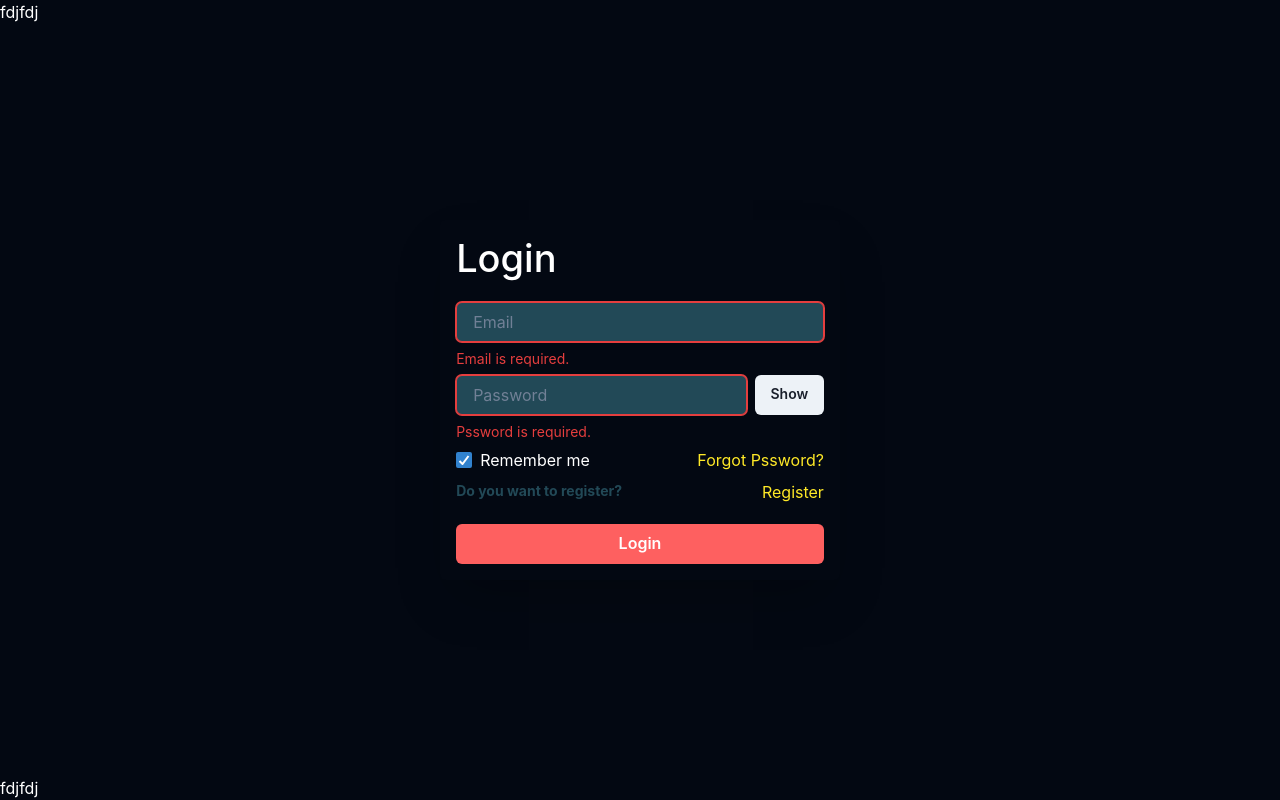
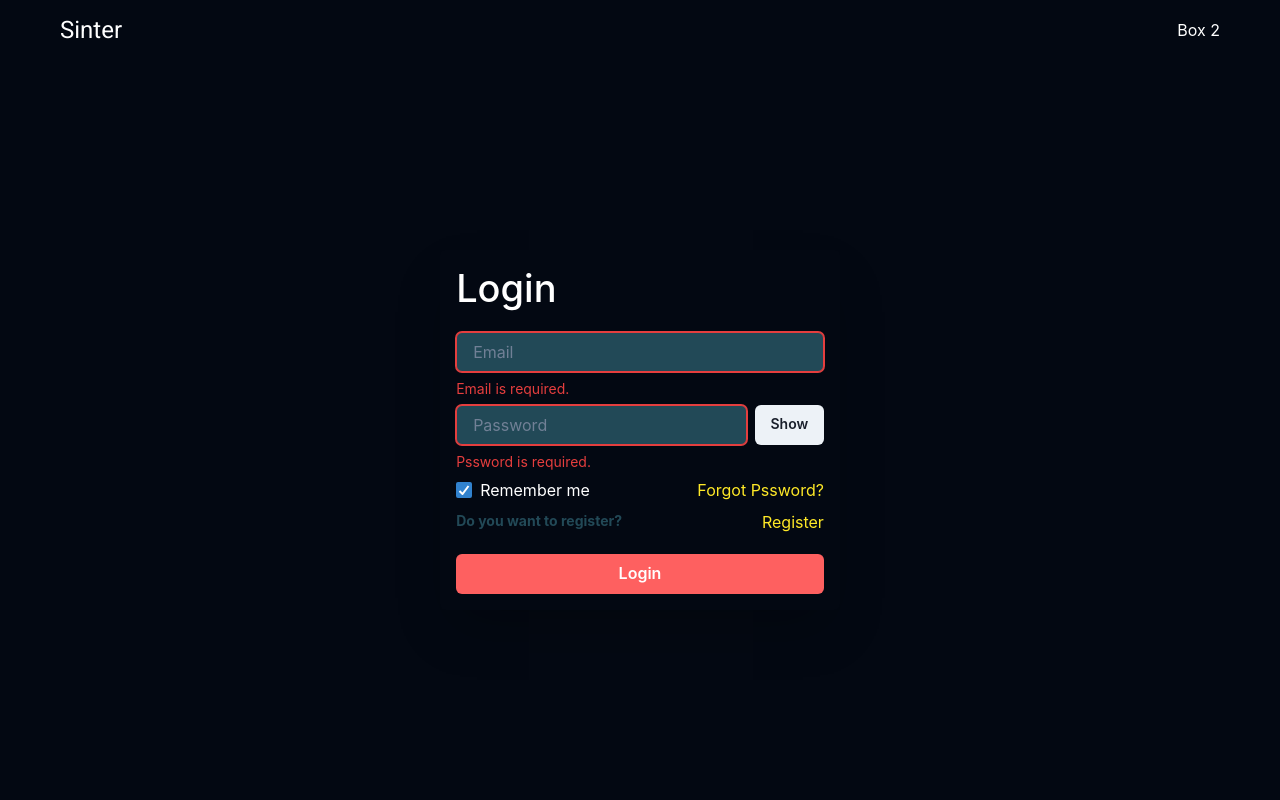
Before and after one commit to sufetter/sinter-metaverse, a Next.js app: page /login in a window 1280 px wide. Built offline with nearby package versions, Linux system fonts and the light colour scheme.

Commit message:
storage bug

```diff
--- a/components/LayoutCard.tsx
+++ b/components/LayoutCard.tsx
@@ -1,32 +1,56 @@
-import {Box, Flex, Stack, Spacer} from "@chakra-ui/react";
+import {Box, Flex, Stack, Spacer, Text} from "@chakra-ui/react";
+import Head from "next/head";
 
 type LayoutProps = {
   children: JSX.Element;
 };
 
+<link
+  href="https://fonts.googleapis.com/css?family=Roboto:100,100italic,300,300italic,regular,italic,500,500italic,700,700italic,900,900italic"
+  rel="stylesheet"
+/>;
+
 export default function LayoutCard({children}: LayoutProps) {
   return (
     <>
       {/* <Navbar /> */}
+      <Head>
+        <link
+          href="https://fonts.googleapis.com/css?family=Roboto:100,100italic,300,300italic,regular,italic,500,500italic,700,700italic,900,900italic"
+          rel="stylesheet"
+        />
+      </Head>
 
       <Flex bg="#030812" justify="center">
         <Flex
           direction="column"
-          // justify="space-between"
           bg="#030812"
           w="100%"
           maxW="1280px"
           minH="100vh"
         >
-          <Flex bg="#030812" color="white">
-            fdjfdj
+          <Flex
+            bg="#030812"
+            color="white"
+            // position="absolute"
+            align="center"
+            mx="60px"
+            h="60px"
+          >
+            <Box>
+              <Text fontFamily="Roboto" fontSize="24px">
+                Sinter
+              </Text>
+            </Box>
+            <Spacer />
+            <Box>Box 2</Box>
           </Flex>
 
           {children}
 
-          <Flex bg="#030812" color="white">
+          {/* <Flex bg="#030812" color="white">
             fdjfdj
-          </Flex>
+          </Flex> */}
         </Flex>
       </Flex>
       {/* <Footer /> */}
```
Also changed, not shown: components/RegisterCard.tsx (+34 -28 lines).
